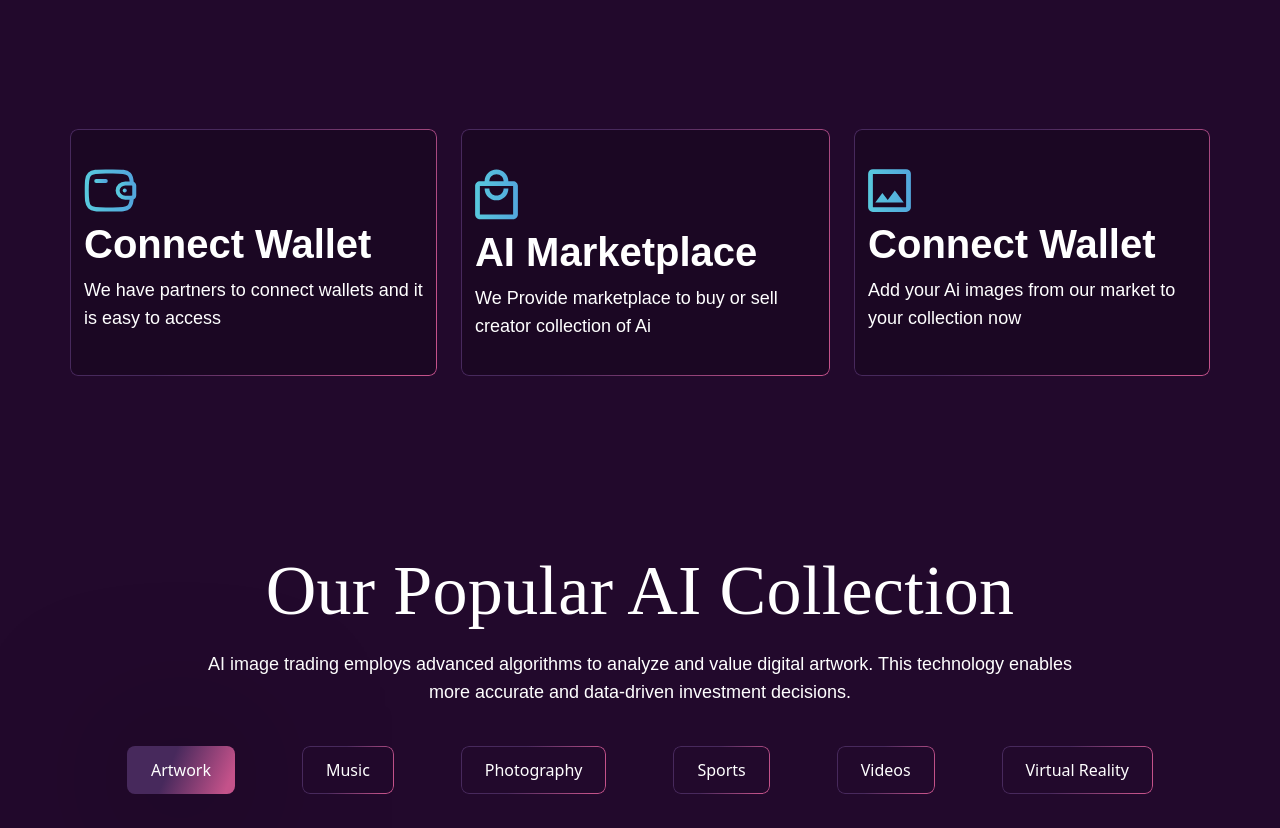
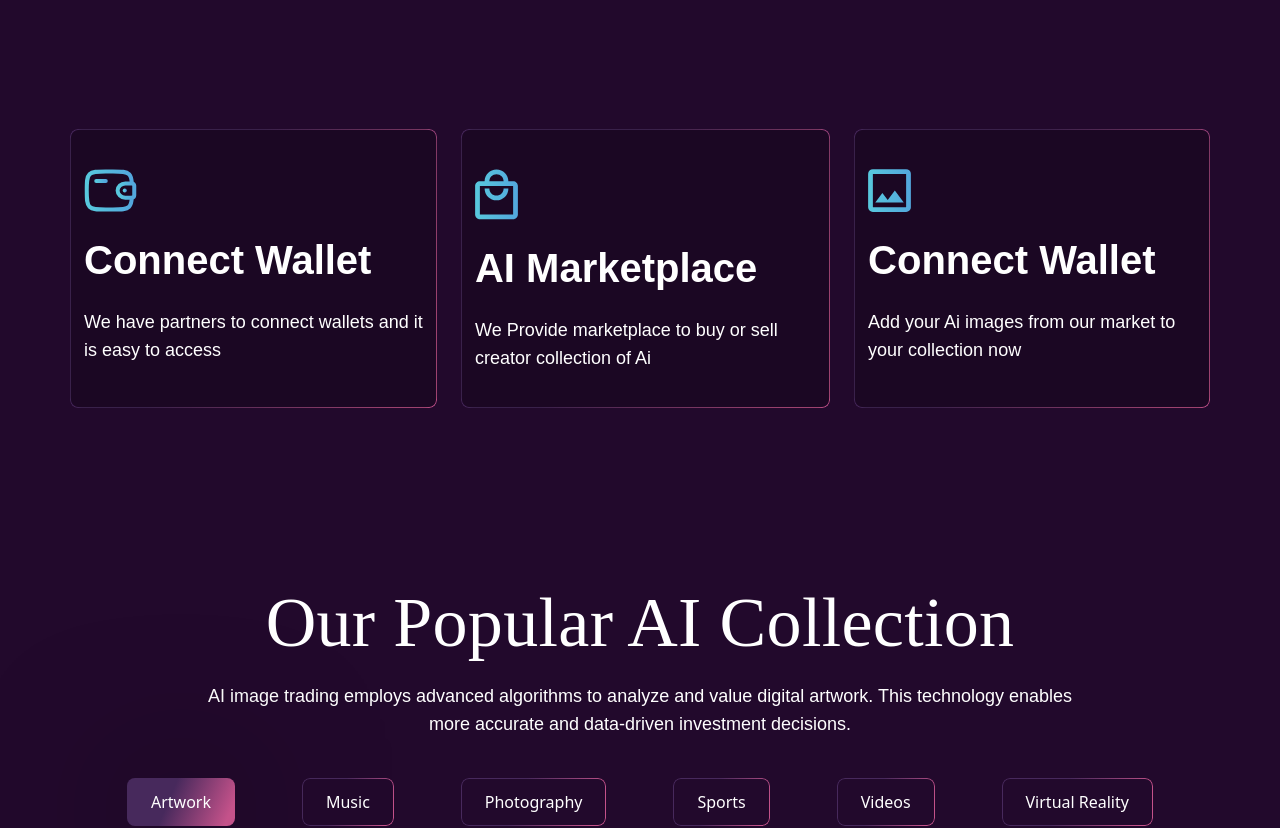
Before and after one commit to AbhishekKatnoria/NFT, a React (Create React App) app: page / in a window 1280 px wide. Shown: the part 1286-2114 px from the top of the page. Built offline with nearby package versions, Linux system fonts and the light colour scheme; the HTML template or start-up script is replaced by a standard one.

Commit message:
Added the line height

```diff
--- a/src/index.css
+++ b/src/index.css
@@ -43,6 +43,7 @@
   /* Line Height */
   --line-height-6xl: 70px;
   --line-height-5xl: 70px;
+  --line-height-4xl: 48px;
   --line-height-base: 28px;
   --line-height-base-2: 28px;
   --line-height-sm: 28px;
@@ -68,7 +69,7 @@ body {
   }
 
   h3 {
-    @apply font-poppins text-fontBase leading-lineHeightBase font-bold;
+    @apply font-poppins text-fontBase leading-lineHeight4xl font-bold;
   }
 
   p {
@@ -128,6 +129,7 @@ body {
     background: var(--background-linear-gradient);
     -webkit-mask: linear-gradient(#fff 0 0) content-box, linear-gradient(#fff 0 0);
     -webkit-mask-composite: xor;
+    z-index: -1;
   }
 
   .background-grident {
```
